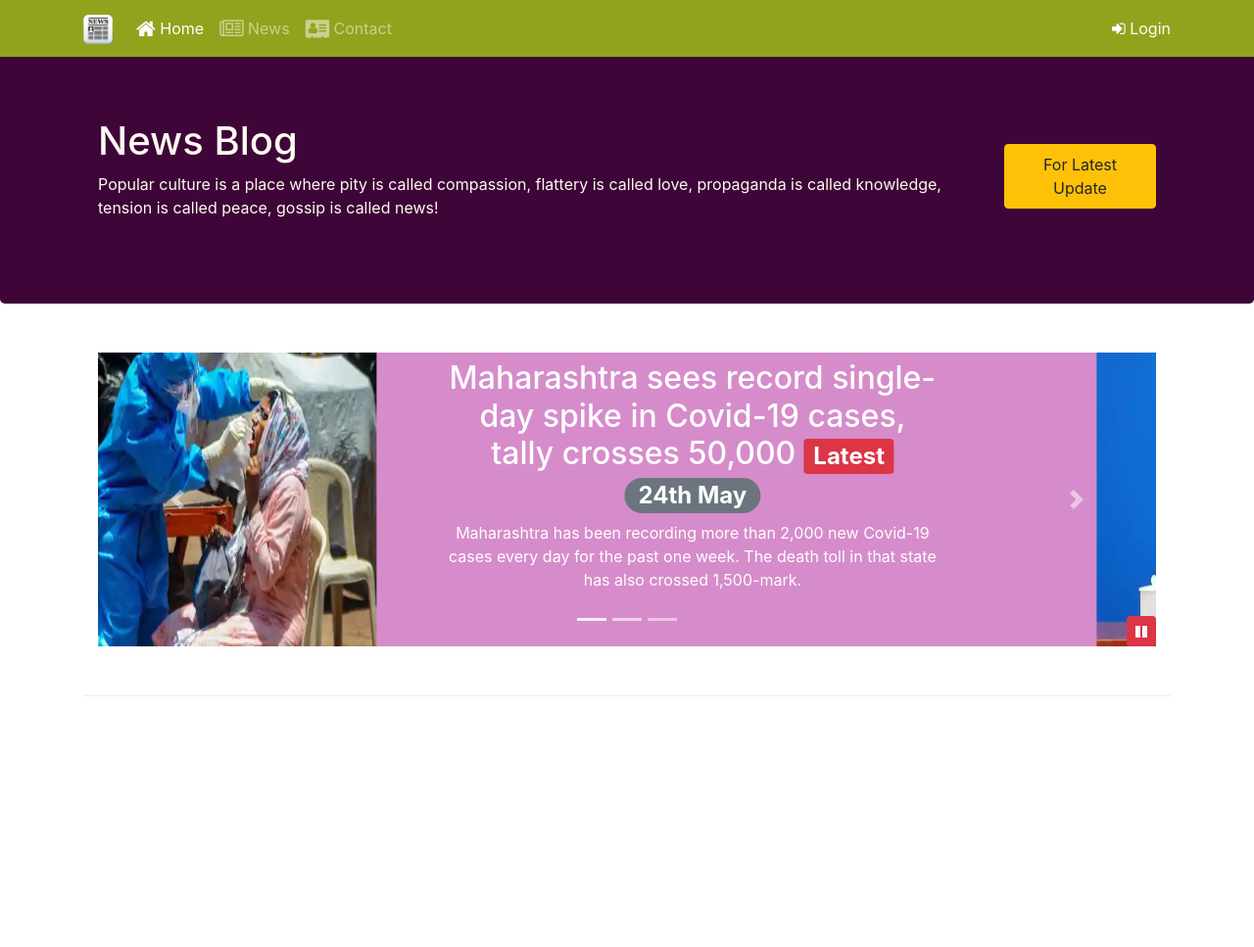
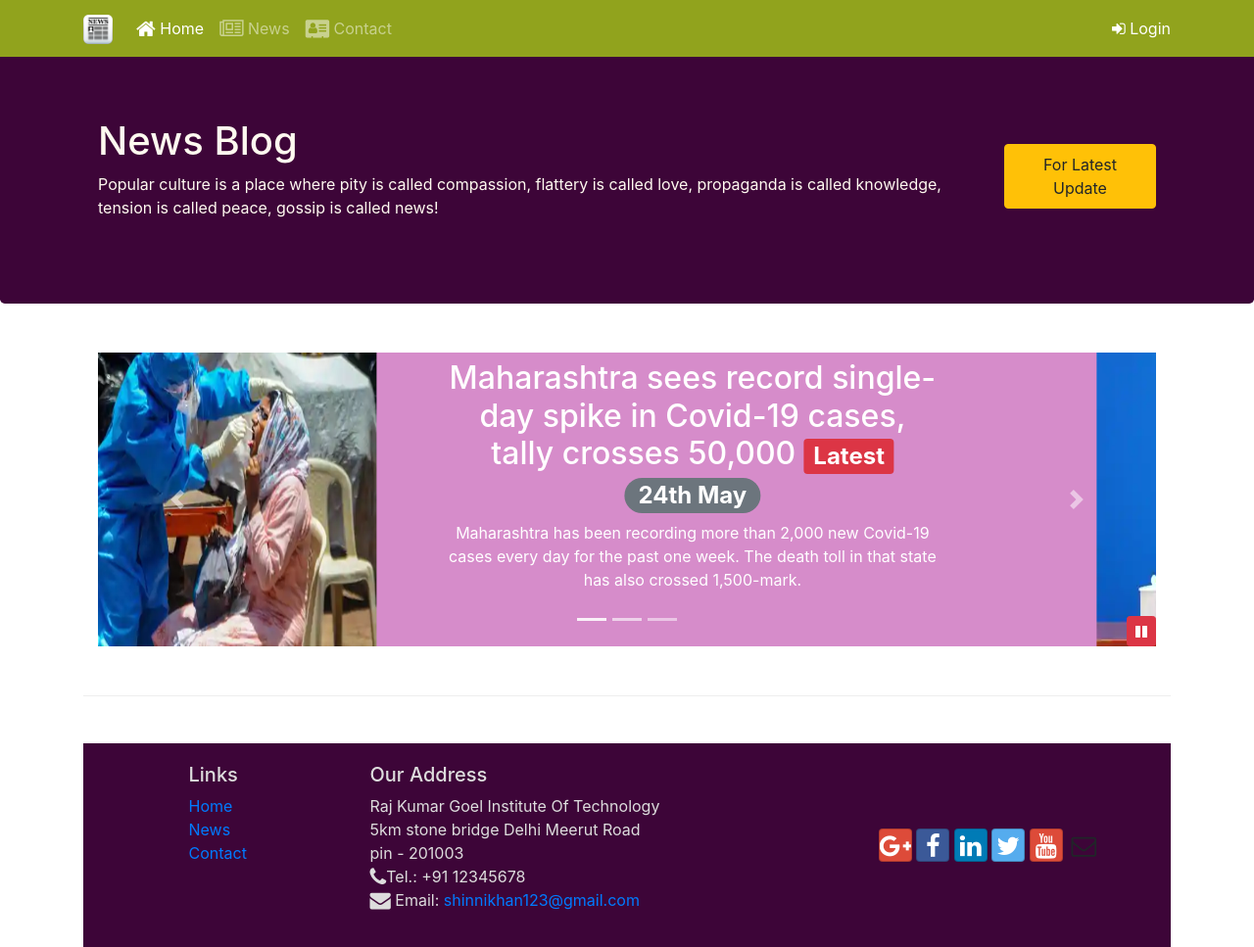
Before and after one commit to SanyaKasaudhan/NEWSBLOG, a website: page index.html in a window 1280 px wide. Shown: the whole page at 98% size. Before the commit the page ends 800 px from the top, so only its background shows below. Drawn offline with nearby package versions, Linux system fonts and the light colour scheme.

Commit message:
color contrast

```diff
--- a/css/styles.css
+++ b/css/styles.css
@@ -75,7 +75,7 @@ body{
 }
 
 .tablink:hover {
-  background-color: #777;
+  background-color: rgba(62, 92, 22, 0.671);
 }
 
 /* Style the tab content (and add height:100% for full page content) */
--- a/index.html
+++ b/index.html
@@ -65,7 +65,6 @@
                     </div>
                     <div class="form-row">
                         <button type="button" class="btn btn-secondary btn-sm ml-auto" data-dismiss="modal">Cancel</button>
-                        <button type="submit" class="btn btn-primary btn-sm ml-1">Sign in</button>
                     </div>
                 </form>
             </div>
@@ -113,7 +112,7 @@
                                 a victim of the global pandemic alongside other countries and had reached out to assist other governments in need.
                                 </p>
                         </div>
-                        </div>
+                    </div>
                         <div class="carousel-item">
                             <img class="d-block img-fluid"
                             src="img/startup.jpg" width="345" alt="Startups">
@@ -142,8 +141,43 @@
                 </button>
             </div>
         </div>
+    </div>
 <br />
 <br />
+<footer class="footer">
+    <div class="container">
+        <div class="row">
+            <div class="col-4 offset-1 col-sm-2">
+                <h5>Links</h5>
+                <ul class="list-unstyled">
+                    <li><a href="#">Home</a></li>
+                    <li><a href="./news.html">News</a></li>
+                    <li><a href="contactus.html">Contact</a></li>
+                </ul>
+            </div>
+            <div class="col-7 col-sm-5">
+                <h5>Our Address</h5>
+                <address>
+                    Raj Kumar Goel Institute Of Technology <br/>
+                    5km stone bridge Delhi Meerut Road<br />
+                    pin - 201003 <br />
+                    <i class="fa fa-phone fa-lg"></i>Tel.: +91 12345678<br>
+                    <i class="fa fa-envelope fa-lg"></i> Email: <a href="mailto:shinnikhan123@gmail.com">shinnikhan123@gmail.com</a>
+                 </address>
+            </div>
+            <div class="col-12 col-sm-4 align-self-center">
+                <div class="text-center">
+                    <a class="btn btn-social-icon btn-google" href="http://google.com/+"><i class="fa fa-google-plus"></i></a>
+                    <a class="btn btn-social-icon btn-facebook" href="http://www.facebook.com/profile.php?id="><i class="fa fa-facebook"></i></a>
+                    <a class="btn btn-social-icon btn-linkedin" href="http://www.linkedin.com/in/"><i class="fa fa-linkedin"></i></a>
+                    <a class="btn btn-social-icon btn-twitter" href="http://twitter.com/"><i class="fa fa-twitter"></i></a>
+                    <a class="btn btn-social-icon btn-google" href="http://youtube.com/"><i class="fa fa-youtube"></i></a>
+                    <a class="btn btn-social-icon" href="mailto:"><i class="fa fa-envelope-o"></i></a>
+                </div>
+            </div>
+       </div>
+    </div>
+</footer>
 
 <!--jQuery first,then Popper.js, then Bootstrap.js-->
 <script src="node_modules/jquery/dist/jquery.slim.min.js"></script>
```
Also changed, not shown: contactus.html (+1 -0 lines), news.html (+38 -5 lines).
